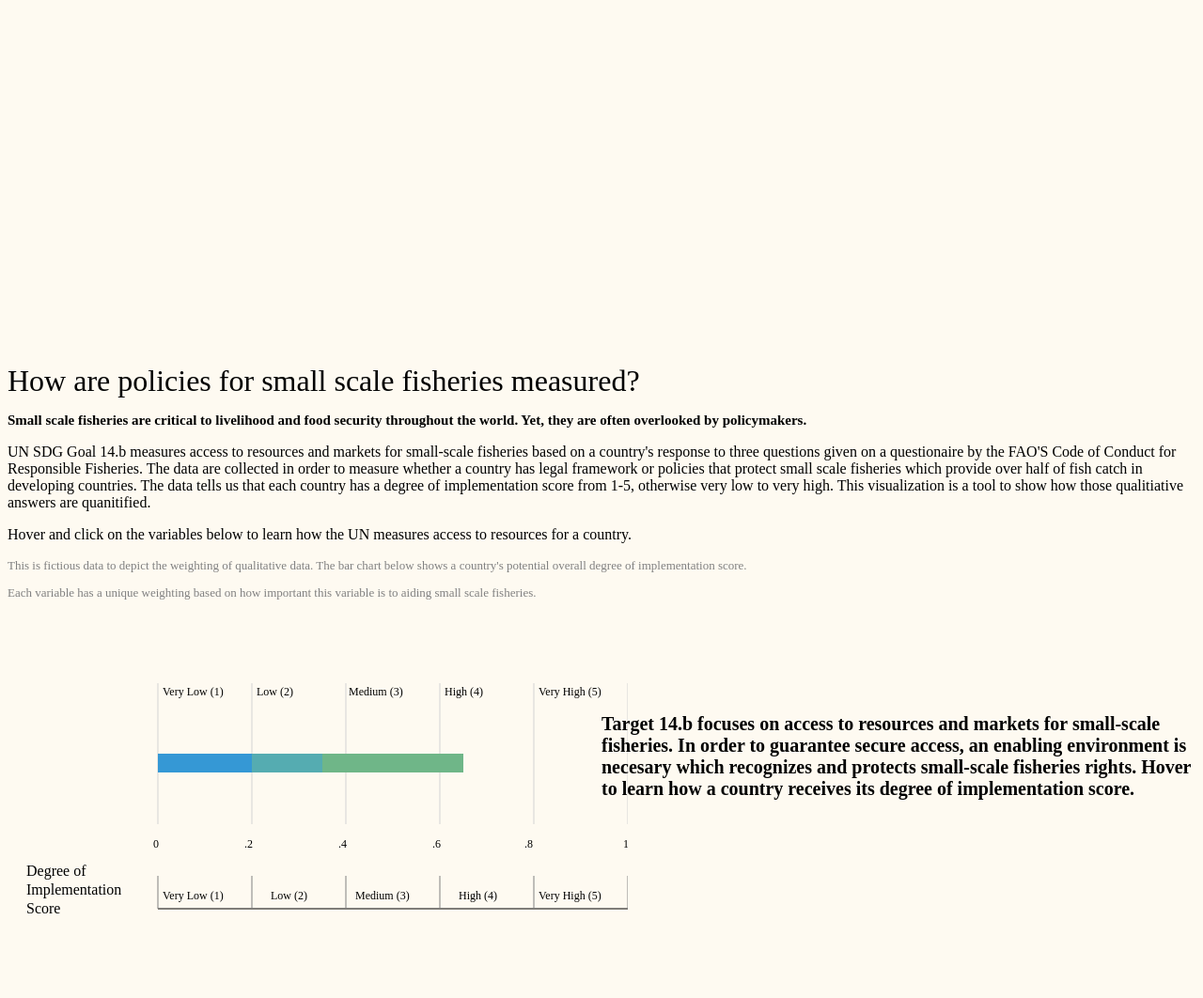
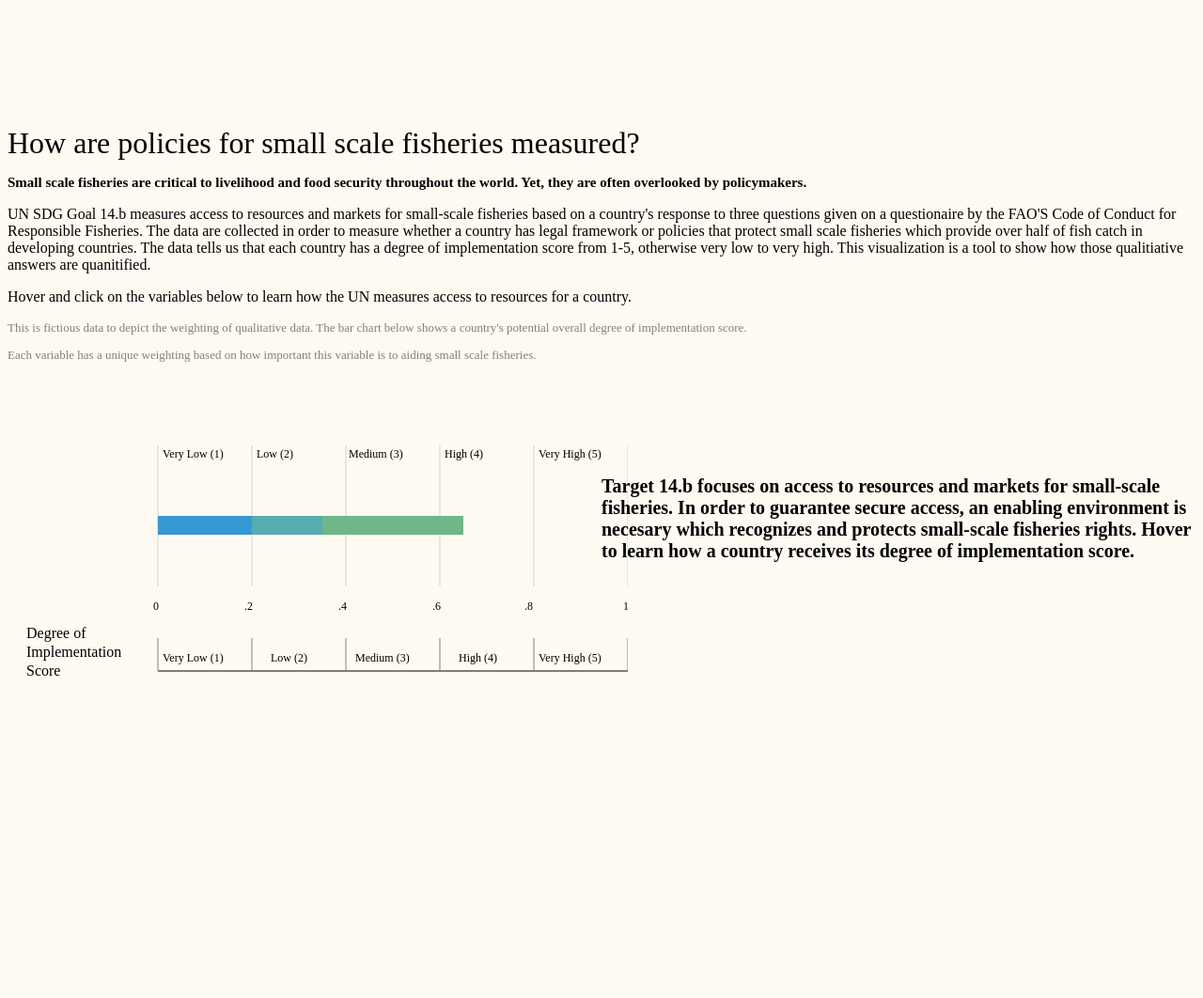
Before and after one commit to tinaamath1/MSDV-MS1-F22, a plain HTML site: page Lab02/2D/code/index.html in a window 1280 px wide. Shown: the top 1062 px of the page at 94% size. Drawn offline with nearby package versions, Linux system fonts and the light colour scheme; no server answers; a script that the page names is missing.

Commit message:
Update style.css

```diff
--- a/Lab02/2D/code/style.css
+++ b/Lab02/2D/code/style.css
@@ -8,7 +8,7 @@
 
 h1{
   margin:0%;
-  padding-top: 30%;
+  padding-top: 10%;
   text-align: left;
   font-weight: 500;
 }
```
